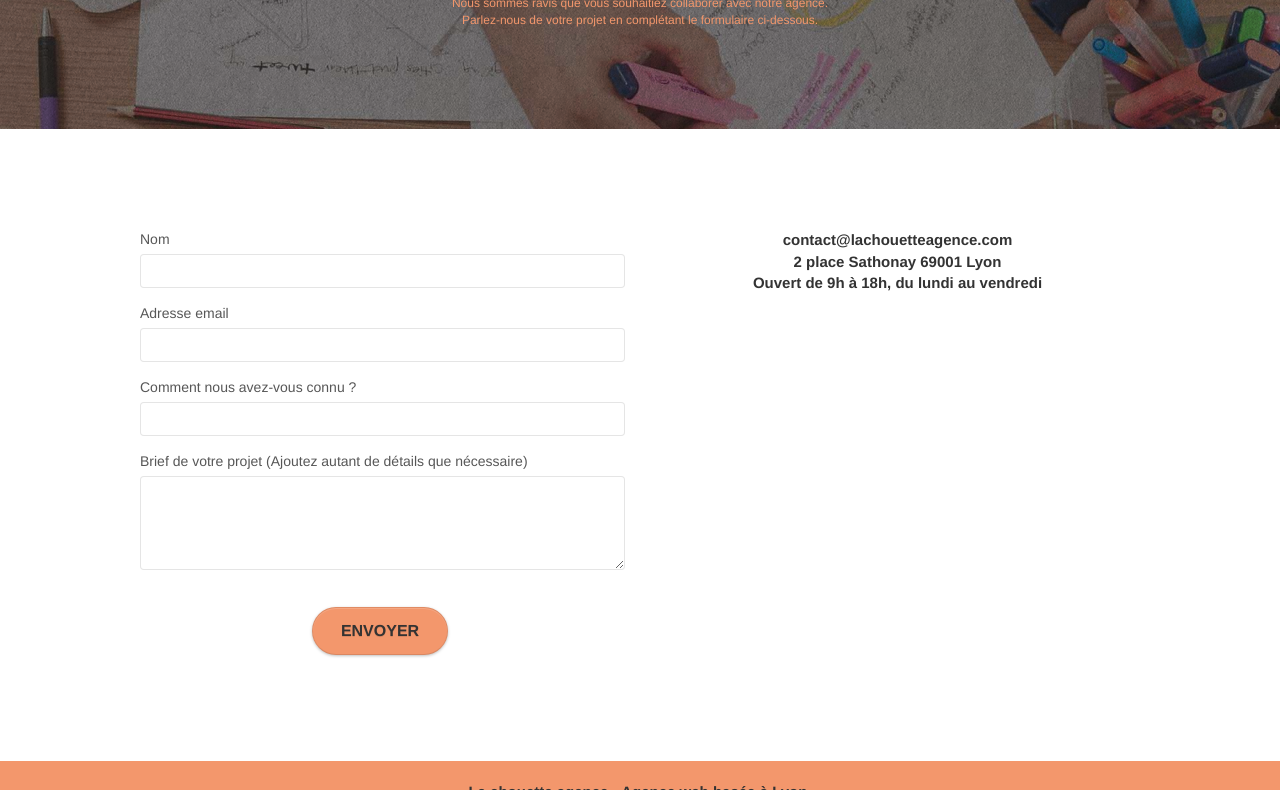
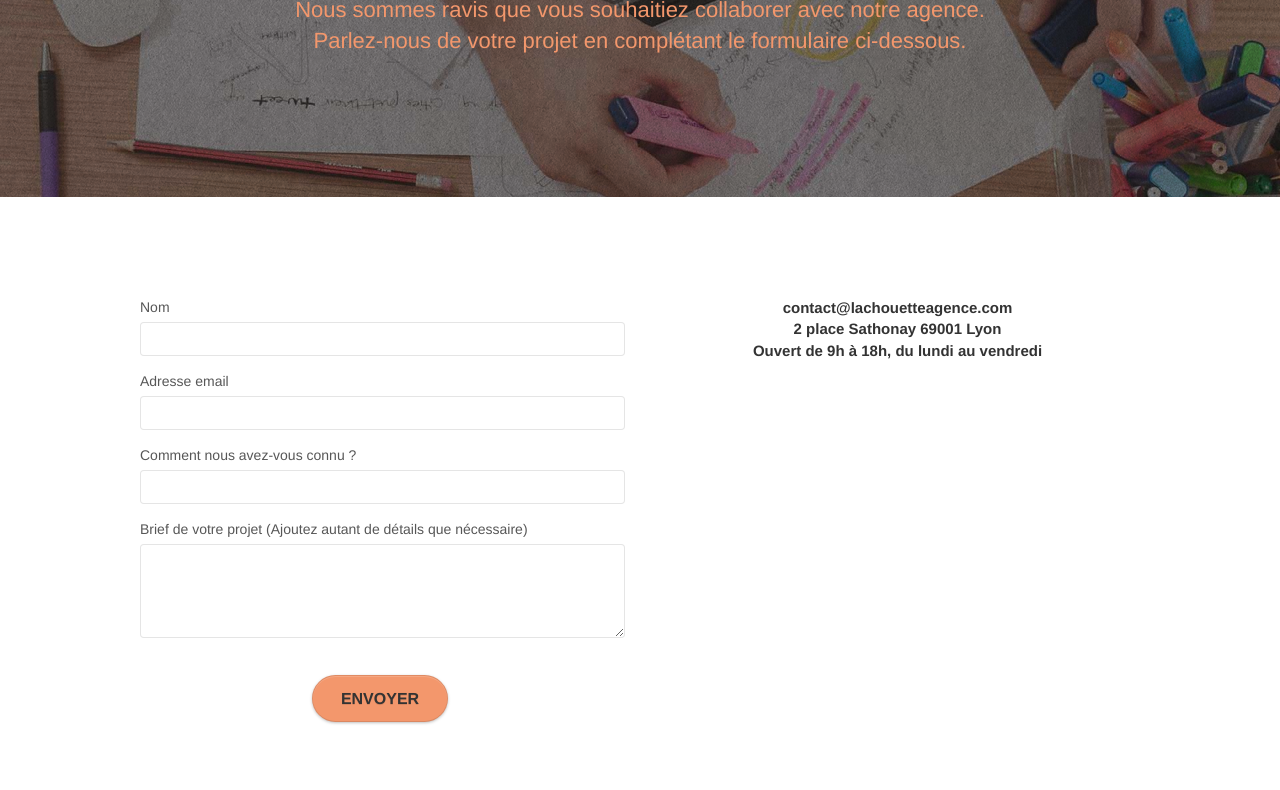
Before and after one commit to raul001a/JulienneRaul_4_300920, a plain HTML site: page contact.html in a window 1280 px wide. Shown: the part 269-1059 px from the top of the page. Drawn offline with Linux system fonts and the light colour scheme.

Commit message:
modif sur contact

```diff
--- a/contact.html
+++ b/contact.html
@@ -88,10 +88,11 @@
 							<h1 class="text-center hero-bloc-text tc-white">
 								Parlons web design !
 							</h1>
-							<p class="text-center mg-lg tc-white tight-width-whitespace">
+							<h2 class="text-center mg-lg tc-white ">
+								<!--tight-width-whitespace-->
 								Nous sommes ravis que vous souhaitiez collaborer avec notre agence.<br>
 								Parlez-nous de votre projet en complétant le formulaire ci-dessous.
-							</p>
+							</h2>
 						</div>
 					</div>
 				</div>
```
